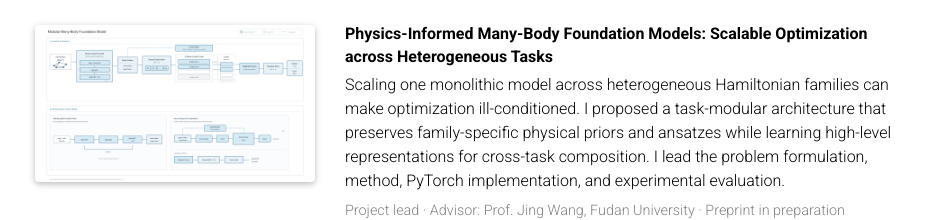
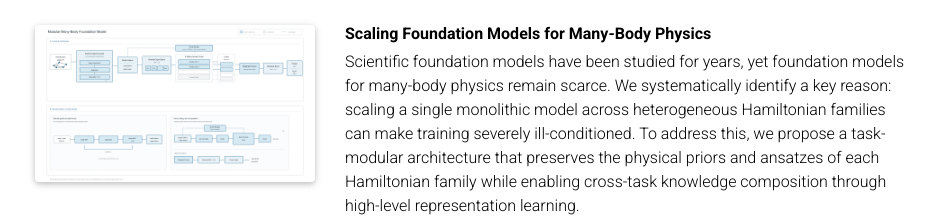
Before and after one commit to bangzhehuang/bangzhehuang.github.io, a website: page index.html in a window 1280 px wide. Shown: the part 737-957 px from the top of the page, without its empty margins (170-1105 px from the left). Drawn offline with Linux system fonts and the light colour scheme.

Commit message:
Refine many-body project description

```diff
--- a/index.html
+++ b/index.html
@@ -135,17 +135,16 @@
                 >
               </div>
               <div class="research-body">
-                <h3>
-                  Physics-Informed Many-Body Foundation Models: Scalable
-                  Optimization across Heterogeneous Tasks
-                </h3>
+                <h3>Scaling Foundation Models for Many-Body Physics</h3>
                 <p>
-                  Scaling one monolithic model across heterogeneous Hamiltonian
-                  families can make optimization ill-conditioned. I proposed a
-                  task-modular architecture that preserves family-specific physical
-                  priors and ansatzes while learning high-level representations for
-                  cross-task composition. I lead the problem formulation, method,
-                  PyTorch implementation, and experimental evaluation.
+                  Scientific foundation models have been studied for years, yet
+                  foundation models for many-body physics remain scarce. We
+                  systematically identify a key reason: scaling a single monolithic
+                  model across heterogeneous Hamiltonian families can make training
+                  severely ill-conditioned. To address this, we propose a
+                  task-modular architecture that preserves the physical priors and
+                  ansatzes of each Hamiltonian family while enabling cross-task
+                  knowledge composition through high-level representation learning.
                 </p>
                 <p class="research-meta">
                   Project lead · Advisor: Prof. Jing Wang, Fudan University ·
```
Also changed, not shown: tests/site.test.mjs (+1 -1 lines).
